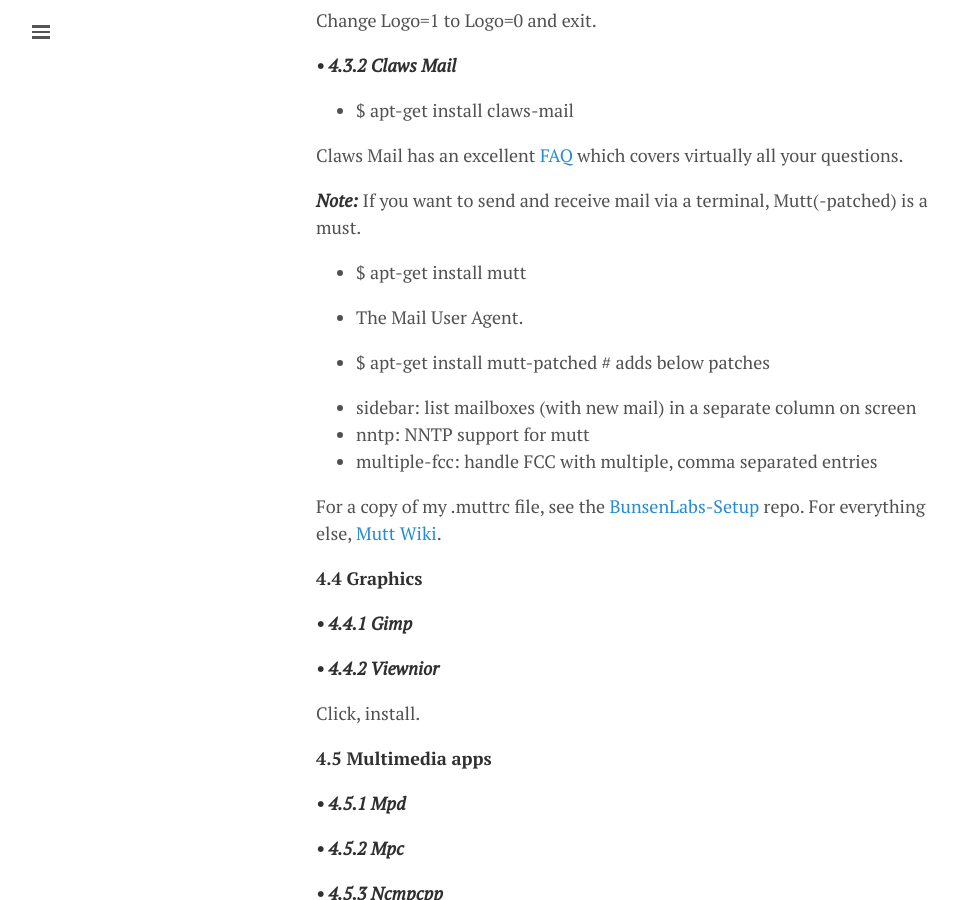
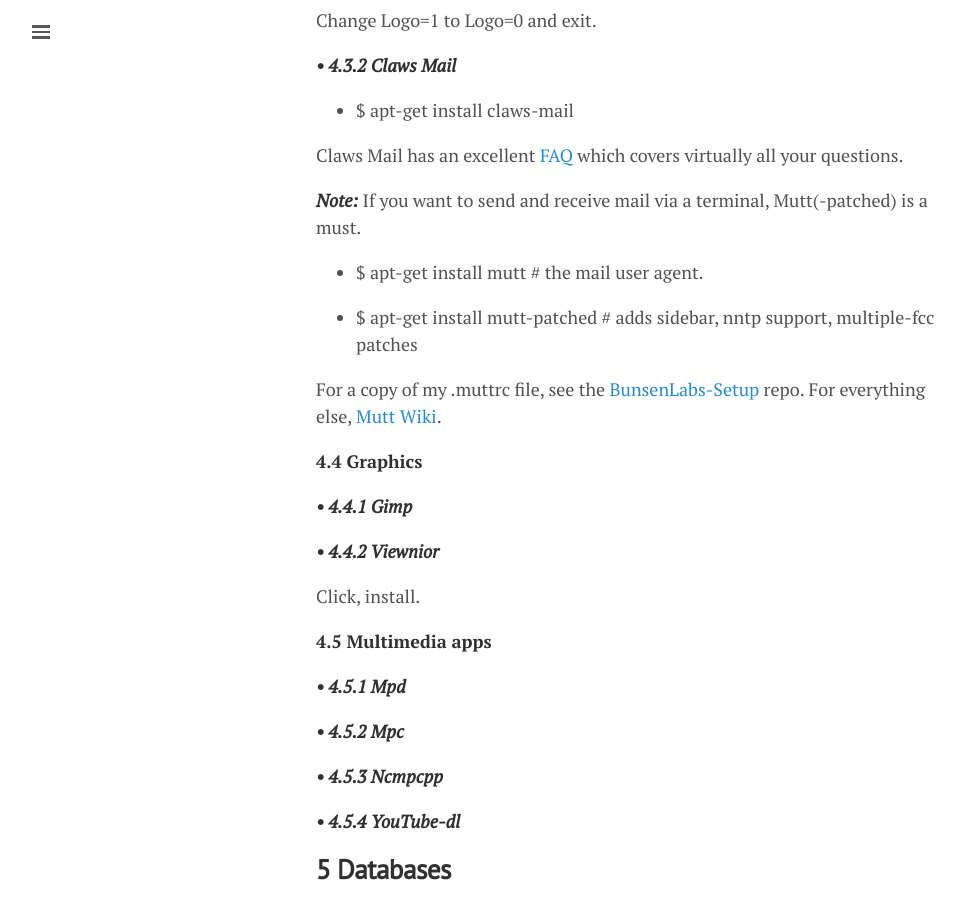
Before and after one commit to lgeurts/lgeurts.github.io, a Jekyll site: the page built from _posts/2017-07-11-bunsenlabs-linux-setup-notes-for dell-inspiron-6000.md, in a window 1280 px wide and 900 px high, scrolled down 3185 px. Shown: the whole window, without its empty margins (0-965 px from the left). Built offline with Jekyll 4.4.1, drawn with Linux system fonts in a browser that asks for light colours; nearby versions of some CDN libraries; comment, search, counter and statistics services are not loaded.

Commit message:
Update 2017-07-11-bunsenlabs-linux-setup-notes-for dell-inspiron-6000.md

```diff
--- a/_posts/2017-07-11-bunsenlabs-linux-setup-notes-for dell-inspiron-6000.md
+++ b/_posts/2017-07-11-bunsenlabs-linux-setup-notes-for dell-inspiron-6000.md
@@ -94,15 +94,9 @@
 
 ***Note:*** If you want to send and receive mail via a terminal, Mutt(-patched) is a must.
 
-- $ apt-get install mutt
+- $ apt-get install mutt # the mail user agent.
 
-* The Mail User Agent.
-
-- $ apt-get install mutt-patched # adds below patches
-
-* sidebar: list mailboxes (with new mail) in a separate column on screen
-* nntp: NNTP support for mutt
-* multiple-fcc: handle FCC with multiple, comma separated entries
+- $ apt-get install mutt-patched # adds sidebar, nntp support, multiple-fcc patches
 
 For a copy of my .muttrc file, see the [BunsenLabs-Setup](https://github.com/lgeurts/BunsenLabs-Setup) repo. For everything else, [Mutt Wiki](https://dev.mutt.org/trac/wiki/MuttGuide).
 
```
